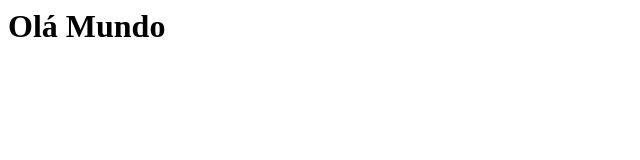
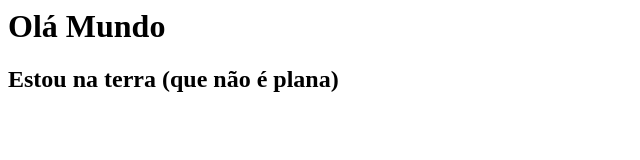
Before and after one commit to bgsouza/meu-primeiro-app, a plain HTML site: page index.html in a window 1280 px wide. Shown: the whole page, without its empty margins (0-640 px from the left). Drawn offline with Linux system fonts and the light colour scheme.

Commit message:
Modificando o index.html e o Readme

```diff
--- a/index.html
+++ b/index.html
@@ -4,5 +4,6 @@
 </head>
 <body>
  <h1> Olá Mundo </h1>
+ <h2> Estou na terra (que não é plana)</h2>
 </body>
 </html>
```
Also changed, not shown: 1 other file.
